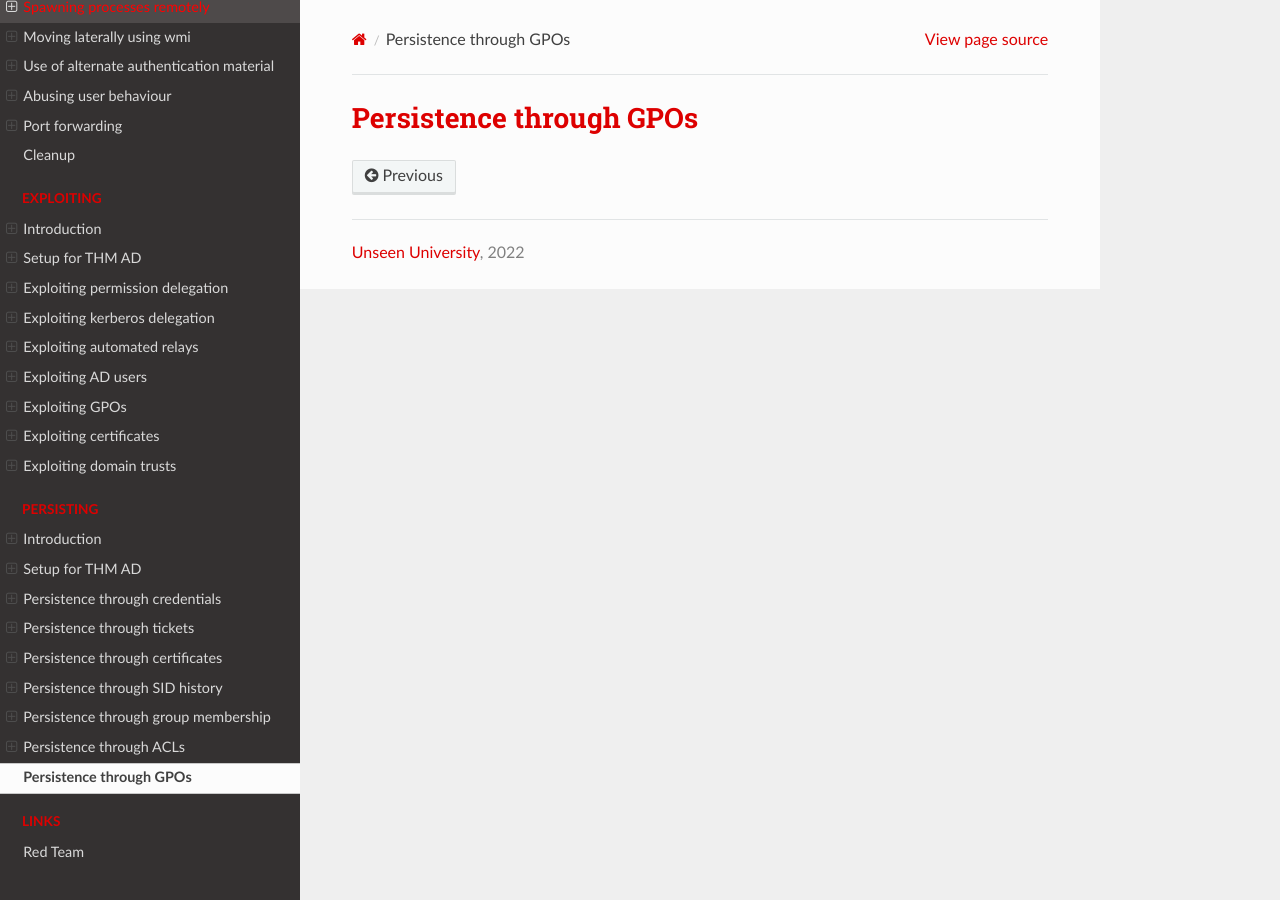
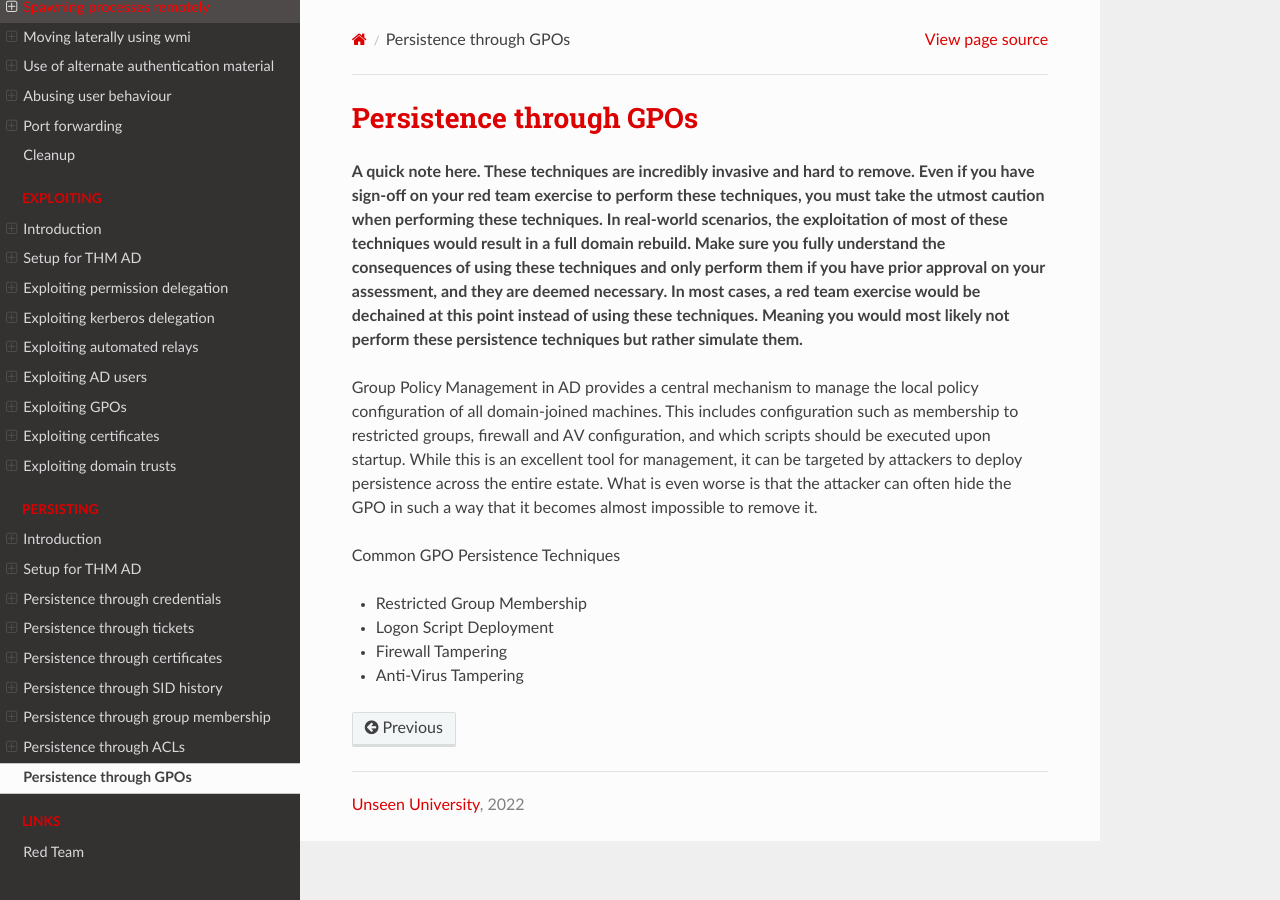
Before and after one commit to tymyrddin/red-ad, a Sphinx documentation site: the page built from source/docs/persist/gpos.md, in a window 1280 px wide. Built offline with Sphinx 7.4.7 and the Read the Docs theme 2.0.0, drawn with Linux system fonts in a browser that asks for light colours.

```diff
--- a/source/docs/persist/gpos.md
+++ b/source/docs/persist/gpos.md
@@ -1 +1,16 @@
 # Persistence through GPOs
+
+**A quick note here. These techniques are incredibly invasive and hard to remove. Even if you have sign-off on your red team exercise to perform these techniques, you must take the utmost caution when performing these techniques. In real-world scenarios, the exploitation of most of these techniques would result in a full domain rebuild. Make sure you fully understand the consequences of using these techniques and only perform them if you have prior approval on your assessment, and they are deemed necessary. In most cases, a red team exercise would be dechained at this point instead of using these techniques. Meaning you would most likely not perform these persistence techniques but rather simulate them.**
+
+Group Policy Management in AD provides a central mechanism to manage the local policy configuration of all
+domain-joined machines. This includes configuration such as membership to restricted groups, firewall and AV
+configuration, and which scripts should be executed upon startup. While this is an excellent tool for management,
+it can be targeted by attackers to deploy persistence across the entire estate. What is even worse is that the
+attacker can often hide the GPO in such a way that it becomes almost impossible to remove it.
+
+Common GPO Persistence Techniques
+
+* Restricted Group Membership
+* Logon Script Deployment
+* Firewall Tampering
+* Anti-Virus Tampering
```
Also changed, not shown: source/docs/persist/setup.md (+2 -2 lines).
